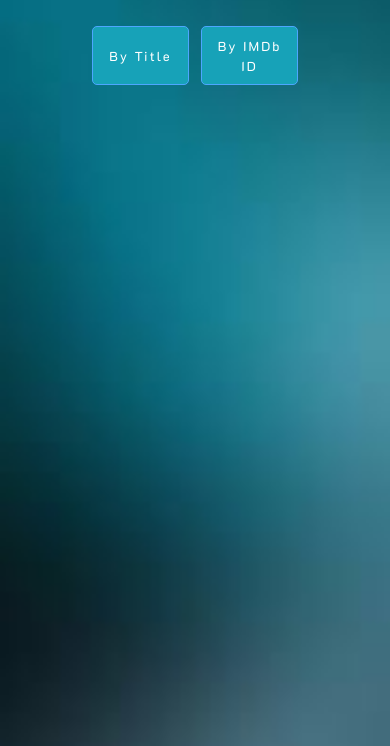
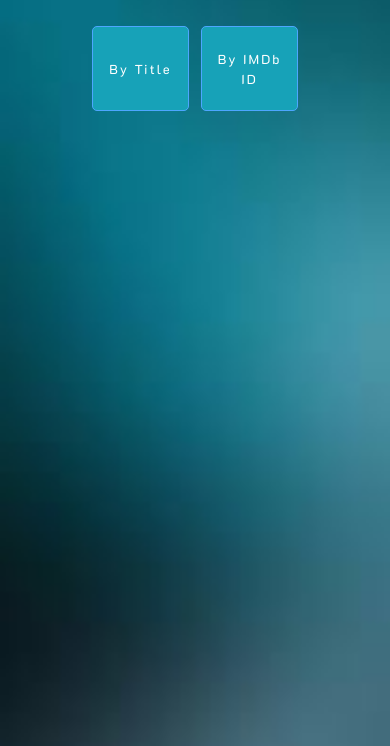
Before and after one commit to maheksengar/movieSearch, a plain HTML site: page index.html in a window 390 px wide. Shown: the part 98-844 px from the top of the page. Drawn offline with nearby package versions, Linux system fonts and the light colour scheme.

Commit message:
Update index.css

```diff
--- a/index.css
+++ b/index.css
@@ -133,4 +133,7 @@ button{
 	.card{
 		width:73vw;
 	}
+	#title-btn, #id-btn{
+		height: 10vh;
+	}
 }
```
